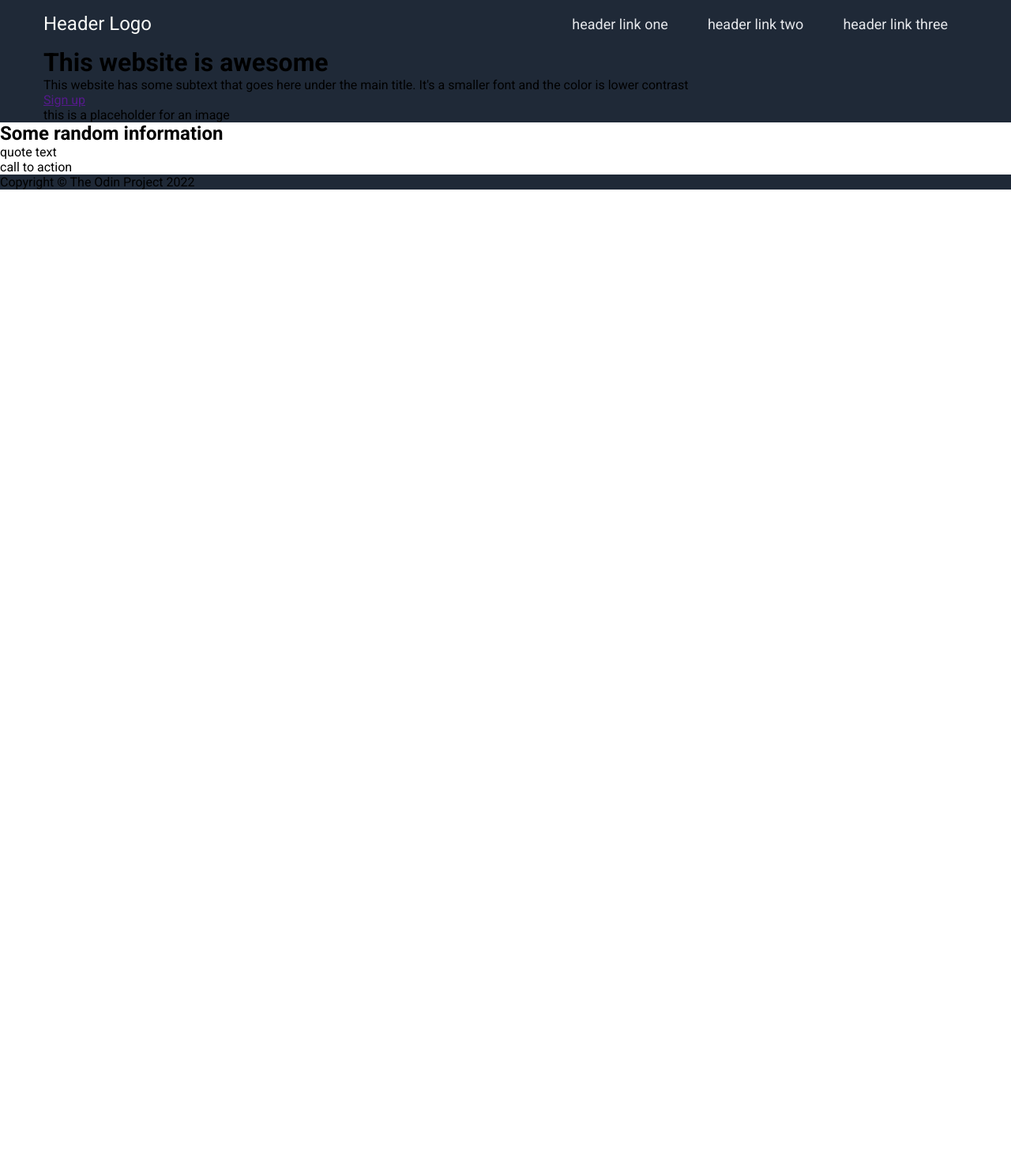
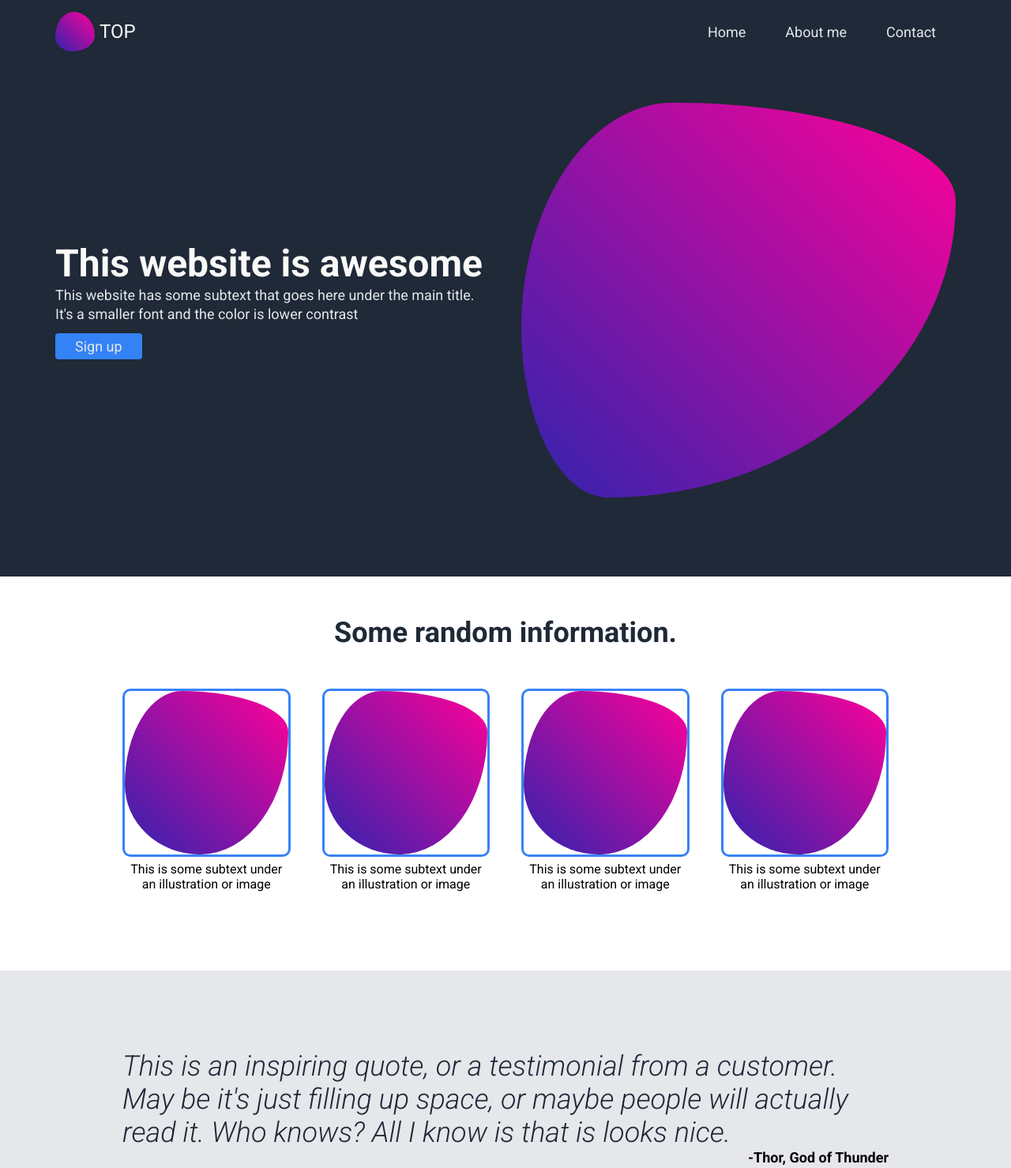
Before and after one commit to tapsu01/top-landing-page, a plain HTML site: page index.html in a window 1280 px wide. Shown: the top 1479 px of the page at 79% size. Before the commit the page ends 800 px from the top, so only its background shows below. Drawn offline with Linux system fonts and the light colour scheme.

Commit message:
Style: Add full css

```diff
--- a/index.html
+++ b/index.html
@@ -17,37 +17,87 @@
     <header>
       <div class="container">
         <nav>
-          <a href="/" title="Header Logo" class="logo"> Header Logo </a>
+          <a href="#" title="Header Logo" class="logo">
+            <span class="logo__icon"></span>
+            <span>TOP</span>
+          </a>
           <ul>
-            <li>
-              <a href="">header link one</a>
-            </li>
-            <li><a href="">header link two</a></li>
-            <li><a href="">header link three</a></li>
+            <li><a href="#">Home</a></li>
+            <li><a href="#">About me</a></li>
+            <li><a href="#">Contact</a></li>
           </ul>
         </nav>
 
-        <div>
-          <div>
+        <div class="hero-wrapper">
+          <div class="hero-text">
             <h1>This website is awesome</h1>
             <p>
               This website has some subtext that goes here under the main title.
               It's a smaller font and the color is lower contrast
             </p>
-            <a href="">Sign up</a>
+            <a href="#" class="btn-signup">Sign up</a>
           </div>
-          <div>this is a placeholder for an image</div>
+          <div class="hero-img"></div>
         </div>
       </div>
     </header>
 
-    <section>
-      <h2>Some random information</h2>
+    <section class="info-section">
+      <div class="container">
+        <h2>Some random information.</h2>
+        <div class="info-items">
+          <div class="info-item">
+            <div class="info-item__cover">
+              <div></div>
+            </div>
+            <p>This is some subtext under an illustration or image</p>
+          </div>
+          <div class="info-item">
+            <div class="info-item__cover">
+              <div></div>
+            </div>
+            <p>This is some subtext under an illustration or image</p>
+          </div>
+          <div class="info-item">
+            <div class="info-item__cover">
+              <div></div>
+            </div>
+            <p>This is some subtext under an illustration or image</p>
+          </div>
+          <div class="info-item">
+            <div class="info-item__cover">
+              <div></div>
+            </div>
+            <p>This is some subtext under an illustration or image</p>
+          </div>
+        </div>
+      </div>
     </section>
 
-    <section>quote text</section>
+    <section class="quote-section">
+      <div class="container">
+        <p>
+          This is an inspiring quote, or a testimonial from a customer. May be
+          it's just filling up space, or maybe people will actually read it. Who
+          knows? All I know is that is looks nice.
+        </p>
+        <p>-Thor, God of Thunder</p>
+      </div>
+    </section>
 
-    <section>call to action</section>
+    <section class="call2action">
+      <div class="container">
+        <div>
+          <p>Call to action! It's time!</p>
+          <p>
+            Sign up for our product by clicking that button right over there!
+          </p>
+        </div>
+        <div>
+          <a href="#" class="btn-signup">Sign up</a>
+        </div>
+      </div>
+    </section>
 
     <footer>Copyright &copy; The Odin Project 2022</footer>
   </body>
--- a/styles.css
+++ b/styles.css
@@ -14,6 +14,16 @@ footer {
   background-color: #1f2937;
 }
 
+header {
+  padding-top: 10px;
+}
+
+footer {
+  text-align: center;
+  padding: 30px;
+  color: #e5e7eb;
+}
+
 nav {
   display: flex;
   justify-content: space-between;
@@ -25,6 +35,17 @@ nav a.logo {
   font-size: 24px;
   color: #f9faf8;
   text-decoration: none;
+  display: flex;
+  align-items: center;
+}
+
+nav .logo__icon {
+  background-image: linear-gradient(45deg, #3023ae 0%, #f09 100%);
+  border-radius: 46% 54% 56% 44% / 64% 60% 40% 36%;
+  display: inline-block;
+  width: 50px;
+  height: 50px;
+  margin-right: 6px;
 }
 
 nav ul {
@@ -41,14 +62,149 @@ nav ul li a {
   display: block;
 }
 
+header h1 {
+  font-size: 48px;
+  font-weight: 700;
+  color: #f9faf8;
+}
+
+.hero-wrapper {
+  padding: 60px 0 100px;
+  display: flex;
+  align-items: center;
+}
+
+.hero-text {
+  flex: 1;
+  padding-right: 40px;
+}
+
+.hero-text p {
+  color: #e5e7eb;
+  font-size: 18px;
+  line-height: 24px;
+}
+
+.hero-img {
+  background-image: linear-gradient(45deg, #3023ae 0%, #f09 100%);
+  /* border-radius: 35% 65% 58% 42% / 57% 25% 75% 43%; */
+  border-radius: 35% 65% 80% 20% / 57% 25% 75% 43%;
+  height: 500px;
+  flex: 1;
+}
+
+.btn-signup {
+  display: inline-block;
+  text-decoration: none;
+  border-radius: 4px;
+  font-size: 18px;
+  padding: 6px 25px;
+  margin-top: 12px;
+}
+
+header .btn-signup {
+  background-color: #3382f6;
+  color: #e5e7eb;
+}
+
+.call2action .btn-signup {
+  background-color: transparent;
+  border: solid 1px #f9faf8;
+  color: #f9faf8;
+}
+
+.info-section .container {
+  padding-left: 100px;
+  padding-right: 100px;
+}
+
+.info-section h2 {
+  font-size: 36px;
+  font-weight: 700;
+  color: #1f2937;
+  padding: 50px 0;
+  text-align: center;
+}
+
+.info-items {
+  display: flex;
+  justify-content: space-between;
+  margin-bottom: 100px;
+  --column: 4;
+  --gutter: 120px;
+}
+
+.info-item {
+  width: calc((100% - var(--gutter)) / var(--column));
+}
+
+.info-item .info-item__cover {
+  border-radius: 10px;
+  border: 3px solid #3882f6;
+  aspect-ratio: 1;
+}
+
+.info-item .info-item__cover div {
+  width: 100%;
+  height: 100%;
+  border-radius: 35% 65% 54% 46% / 57% 25% 75% 43%;
+  background-image: linear-gradient(45deg, #3023ae 0%, #f09 100%);
+}
+
+.info-item p {
+  margin-top: 6px;
+  text-align: center;
+}
+
+.quote-section {
+  background-color: #e5e7eb;
+  padding: 100px 0;
+}
+
+.quote-section .container {
+  padding-left: 100px;
+  padding-right: 100px;
+}
+
+.quote-section p:first-child {
+  font-size: 36px;
+  font-style: italic;
+  font-weight: 300;
+  color: #1f2937;
+}
+
+.quote-section p:last-child {
+  font-weight: 700;
+  text-align: right;
+  font-size: 18px;
+}
+
 .container {
   padding-left: 15px;
   padding-right: 15px;
 }
 
-@media screen and (min-width: 1200px) {
+.call2action {
+  padding: 100px 0;
+  color: #f9faf8;
+}
+
+.call2action .container {
+  display: flex;
+  background-color: #3882f6;
+  border-radius: 8px;
+  padding: 50px 100px;
+  justify-content: space-between;
+}
+
+.call2action p:first-child {
+  font-weight: 700;
+  font-size: 18px;
+}
+
+@media screen and (min-width: 1170px) {
   .container {
     margin: 0 auto;
-    max-width: 1200px;
+    max-width: 1170px;
   }
 }
```
